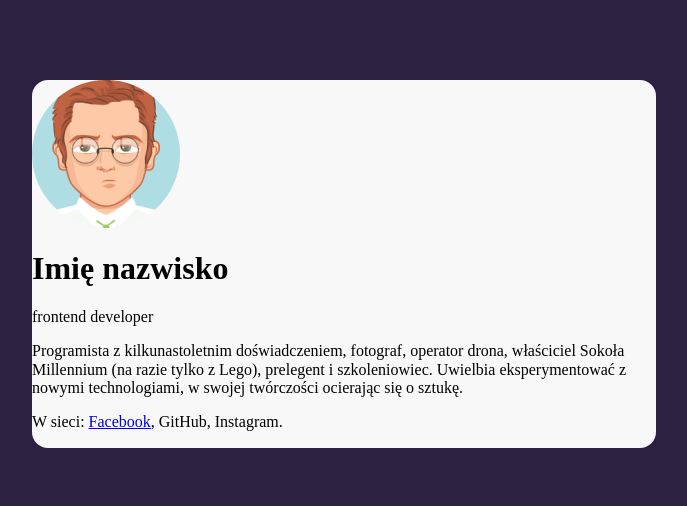
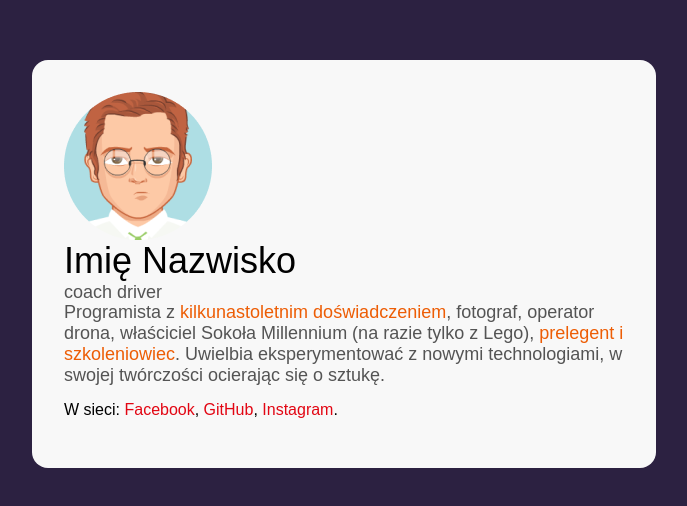
Before and after one commit to ade177/business-card, a plain HTML site: page index.html in a window 1280 px wide. Shown: the part 136-642 px from the top of the page, without its empty margins (296-983 px from the left). Drawn offline with Linux system fonts and the light colour scheme.

Commit message:
more box styles

```diff
--- a/css/style.css
+++ b/css/style.css
@@ -1,13 +1,52 @@
+html {
+  box-sizing: border-box;
+}
+
+*,
+*:before,
+*:after {
+  box-sizing: inherit;
+}
+
 body {
-  background: #2C2141;
+  background: #2c2141;
   display: flex;
   align-items: center;
   justify-content: center;
   min-height: 100vh;
+  font-family: Arial, Helvetica, sans-serif;
 }
-.main{
-  background: #F8F8F8;
+
+.main {
+  background: #f8f8f8;
   border-radius: 16px;
   width: 624px;
   margin: 16px;
+  padding: 32px;
 }
+
+.person {
+}
+.person__descripton {
+  font-style: 16px;
+  line-height: 22px;
+}
+.person__name {
+  font-size: 36px;
+  margin: 0;
+  font-weight: normal;
+}
+
+.person__position {
+  font-size: 18px;
+  color: #545454;
+  margin: 0px;
+}
+.special {
+  color: #ed5d05;
+  font-weight: normal;
+}
+.person__link {
+  color: #e20613;
+  text-decoration: none;
+}
--- a/index.html
+++ b/index.html
@@ -8,22 +8,26 @@
   </head>
   <body>
     <main class="main">
-      <article>
-        <img src="img/avatar.png" alt="profile" />
-        <header>
-          <h1 class="name">Imię nazwisko</h1>
-          <p>frontend developer</p>
+      <article class="person">
+        <img class="person__picture" src="img/avatar.png" alt="profile" />
+        <header class="person__info">
+          <h1 class="person__name">Imię Nazwisko</h1>
+          <p class="person__position">coach driver</p>
         </header>
 
-        <p>
-          Programista z kilkunastoletnim doświadczeniem, fotograf, operator
-          drona, właściciel Sokoła Millennium (na razie tylko z Lego), prelegent
-          i szkoleniowiec. Uwielbia eksperymentować z nowymi technologiami, w
-          swojej twórczości ocierając się o sztukę.
+        <p class="person__position">
+          Programista z
+          <strong class="special">kilkunastoletnim doświadczeniem</strong>,
+          fotograf, operator drona, właściciel Sokoła Millennium (na razie tylko
+          z Lego), <strong class="special">prelegent i szkoleniowiec</strong>.
+          Uwielbia eksperymentować z nowymi technologiami, w swojej twórczości
+          ocierając się o sztukę.
         </p>
         <p>
-          W sieci: <a href="http://www.facebook.com">Facebook</a>, GitHub,
-          Instagram.
+          W sieci:
+          <a class="person__link" href="http://www.facebook.com">Facebook</a>,
+          <a class="person__link" href="#">GitHub</a>,
+          <a class="person__link" href="#"> Instagram</a>.
         </p>
       </article>
     </main>
```
Also changed, not shown: css/normalize.css.
